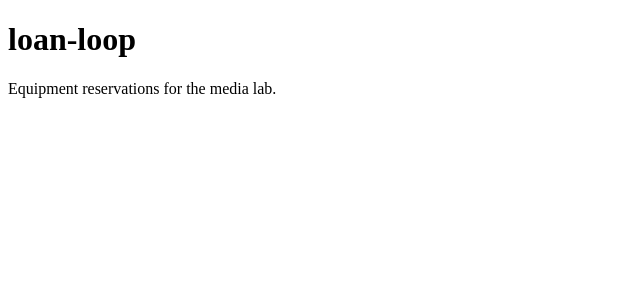
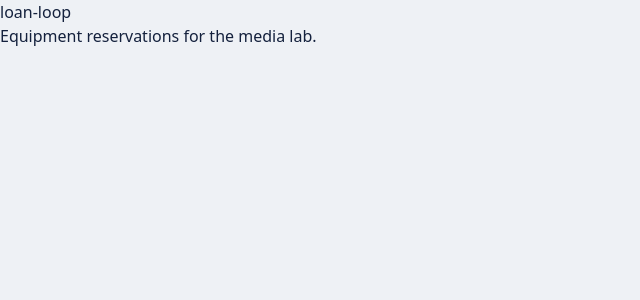
Before and after one commit to DavidEspinosa42/gearslot, a Next.js app: page / in a window 1280 px wide. Shown: the top 300 px of the page, without its empty margins (0-640 px from the left). Built offline with nearby package versions, Linux system fonts and the light colour scheme.

Commit message:
chore: add tailwind css with lab design tokens

```diff
--- a/next.config.ts
+++ b/next.config.ts
@@ -5,6 +5,8 @@ const nextConfig: NextConfig = {
   typedRoutes: true,
   poweredByHeader: false,
   reactStrictMode: true,
+  // Keep AGENTS.md hand-written; do not let `next dev` append generated rules to it.
+  agentRules: false,
 };
 
 export default nextConfig;
--- a/package.json
+++ b/package.json
@@ -53,11 +53,13 @@
     "vitest": "5.0.5"
   },
   "dependencies": {
+    "@tailwindcss/postcss": "4.3.3",
     "drizzle-orm": "0.45.4",
     "next": "16.4.3",
     "pg": "8.23.1",
     "react": "19.3.1",
     "react-dom": "19.3.1",
+    "tailwindcss": "4.3.3",
     "zod": "4.6.7"
   }
 }
--- /dev/null
+++ b/postcss.config.mjs
@@ -0,0 +1,3 @@
+export default {
+  plugins: { "@tailwindcss/postcss": {} },
+};
--- /dev/null
+++ b/src/app/globals.css
@@ -0,0 +1,106 @@
+@import "tailwindcss";
+
+/*
+ * Look: equipment-label condensed type on cool paper. Taken time is drawn as cross-hatched
+ * gaff tape; your own bookings are teal; actions are ultramarine; red appears only for conflicts.
+ */
+:root {
+  --paper: #eef1f5;
+  --card: #ffffff;
+  --ink: #14213d;
+  --ink-soft: #4a5873;
+  --line: #c9d1de;
+  --action: #2740e8;
+  --action-ink: #ffffff;
+  --mine: #0b8a91;
+  --mine-bg: #d6f0f1;
+  --tape: #9aa6bb;
+  --tape-bg: #dfe4ec;
+  --alert: #c8321f;
+  --alert-bg: #fde8e4;
+  --ok-bg: #dff3e6;
+  --ok-ink: #14532d;
+}
+
+@media (prefers-color-scheme: dark) {
+  :root {
+    --paper: #0e1626;
+    --card: #17223a;
+    --ink: #e8edf7;
+    --ink-soft: #a3b0c8;
+    --line: #2c3a58;
+    --action: #7f93ff;
+    --action-ink: #0e1626;
+    --mine: #4fd1d9;
+    --mine-bg: #123c44;
+    --tape: #51607f;
+    --tape-bg: #1d2a46;
+    --alert: #ff8f7e;
+    --alert-bg: #4a1f1a;
+    --ok-bg: #123d26;
+    --ok-ink: #b7ebcb;
+  }
+}
+
+@theme inline {
+  --font-sans:
+    "Bahnschrift", "DIN Alternate", "Avenir Next Condensed", "Segoe UI Variable Text", system-ui,
+    sans-serif;
+  --color-paper: var(--paper);
+  --color-card: var(--card);
+  --color-ink: var(--ink);
+  --color-ink-soft: var(--ink-soft);
+  --color-line: var(--line);
+  --color-action: var(--action);
+  --color-action-ink: var(--action-ink);
+  --color-mine: var(--mine);
+  --color-mine-bg: var(--mine-bg);
+  --color-tape: var(--tape);
+  --color-tape-bg: var(--tape-bg);
+  --color-alert: var(--alert);
+  --color-alert-bg: var(--alert-bg);
+  --color-ok-bg: var(--ok-bg);
+  --color-ok-ink: var(--ok-ink);
+}
+
+html {
+  background: var(--paper);
+  color: var(--ink);
+  font-family: var(--font-sans);
+  font-variant-numeric: tabular-nums;
+  -webkit-text-size-adjust: 100%;
+}
+
+body {
+  margin: 0;
+  min-height: 100dvh;
+  background: var(--paper);
+}
+
+:focus-visible {
+  outline: 3px solid var(--action);
+  outline-offset: 2px;
+}
+
+/* Taken time: diagonal gaff-tape hatching. */
+.taken {
+  background-color: var(--tape-bg);
+  background-image: repeating-linear-gradient(135deg, var(--tape) 0 1.5px, transparent 1.5px 7px);
+}
+
+@keyframes sheet-in {
+  from {
+    transform: translateY(24px);
+    opacity: 0;
+  }
+  to {
+    transform: none;
+    opacity: 1;
+  }
+}
+
+@media (prefers-reduced-motion: no-preference) {
+  .sheet {
+    animation: sheet-in 160ms ease-out;
+  }
+}
--- a/src/app/layout.tsx
+++ b/src/app/layout.tsx
@@ -1,5 +1,6 @@
 import type { Metadata, Viewport } from "next";
 import type { ReactNode } from "react";
+import "./globals.css";
 
 export const metadata: Metadata = {
   title: "loan-loop",
```
Also changed, not shown: 1 other file (tests, documents, lock files or other folders).
